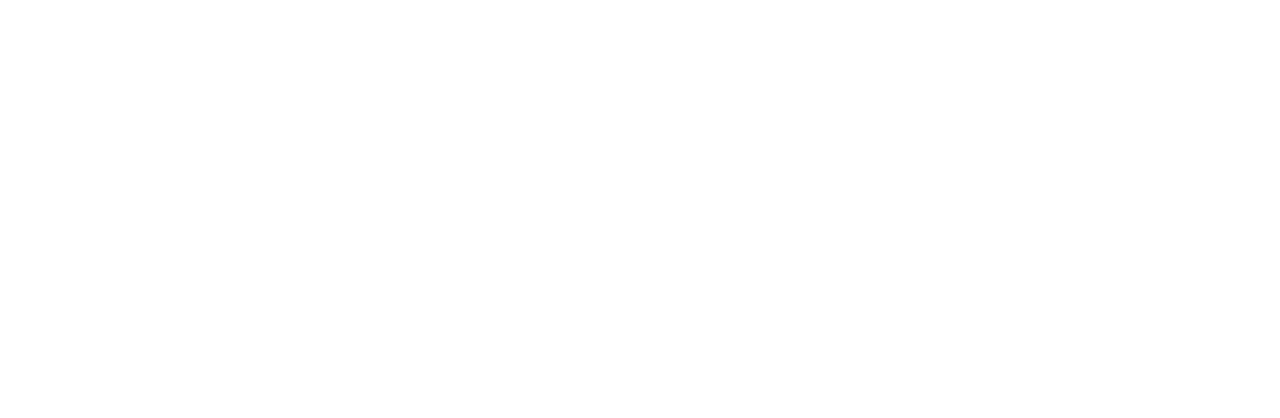
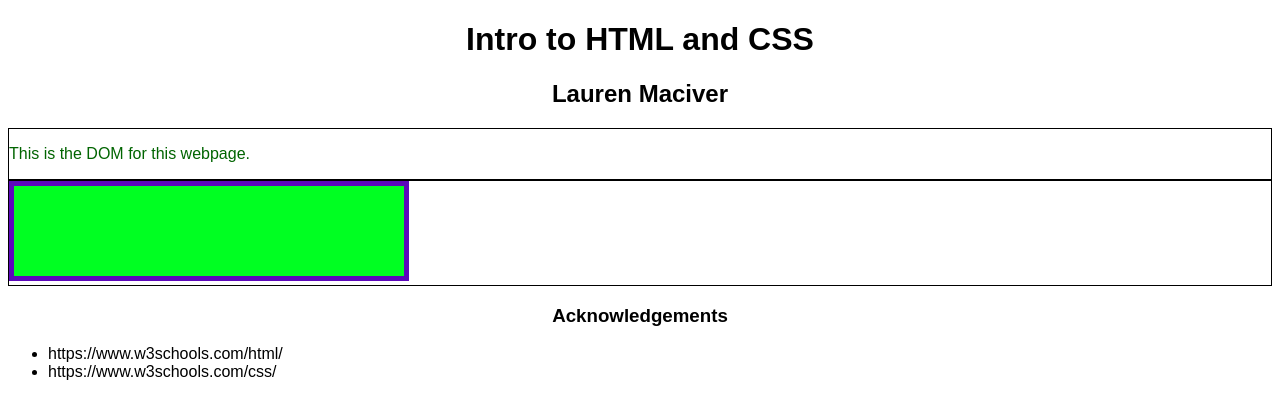
Before and after one commit to DS4200-S23-Class/ic-02-lpmac57, a plain HTML site: page index.html in a window 1280 px wide. Drawn offline with Linux system fonts and the light colour scheme.

Commit message:
without image

```diff
--- a/index.html
+++ b/index.html
@@ -1,14 +1,34 @@
 <!DOCTYPE html>
 <html>
-
 <head>
-    <meta charset=utf-8/>
+    <meta charset="utf-8/">
+    <title>ic-02</title>
+    <link href="style.css" rel="stylesheet">
 </head>
 
+<body>
+<h1>Intro to HTML and CSS</h1>
+    <h2>Lauren Maciver</h2>
+    <div id="div1" class="container">
+        <p id="p1">
+            This is the DOM for this webpage.
+        </p>
+    </div>
+    <div id="div2" class="container">
+        <svg width="400" height="100">
+            <rect width="400" height="100" style="fill:rgb(0, 255, 34);
+            stroke-width:10;stroke:rgb(92, 8, 187)"></rect>
+        </svg>
+    </div>
 
-<body>
+    <h3> Acknowledgements </h3>
+        <div>
+            <ul>
+                <li> https://www.w3schools.com/html/</li>
+                <li> https://www.w3schools.com/css/</li>
+            </ul>
+        </div>
 
 
 </body>
-
 </html>
--- a/style.css
+++ b/style.css
@@ -21,3 +21,7 @@ h2 {
 svg {
 	color: blue
 }
+
+h3 {
+	text-align: center;
+}
```
Also changed, not shown: 1 other file.
